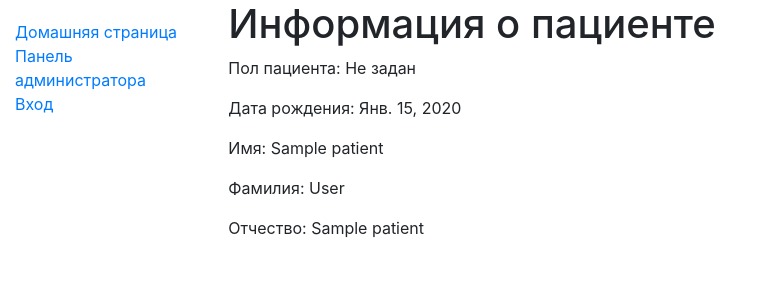
After one commit to abubaca4/minio_test_rep, a Django app: page /ecg/view/patient/1/ in a window 1280 px wide. The commit adds this page. Shown: the top 300 px of the page, without its empty margins (0-762 px from the left). Run offline with Django 3.2, Linux system fonts and the light colour scheme; tables that the repository leaves empty hold one stand-in row (values such as "Sample post"); some libraries are stand-ins or nearby versions.

Commit message:
patient view

```diff
--- a/minio_ecg/ecg_storage/models.py
+++ b/minio_ecg/ecg_storage/models.py
@@ -41,6 +41,15 @@ class patients(models.Model):
 
     class Meta:
         ordering = ["-birthdate"]
+
+    def get_absolute_url(self):
+        return reverse('patient_view', args=[self.id])
+
+    def get_sex(self):
+        for choice in self.sex_list:
+            if choice[0] == self.sex:
+                return choice[1]
+        return ''
 
 
 class cardiac_pathology(models.Model):
--- a/minio_ecg/ecg_storage/templates/add_list.html
+++ b/minio_ecg/ecg_storage/templates/add_list.html
@@ -3,4 +3,5 @@
 {% block content %}
 <h1>{{page_title}}</h1>
 <p><a href="{% url 'add_ecg_file_page' %}">Загрузка файла экг</a></p>
+<p><a href="{% url 'add_patient_page' %}">Добавление пациента</a></p>
 {% endblock %}
--- /dev/null
+++ b/minio_ecg/ecg_storage/templates/patient_view.html
@@ -0,0 +1,10 @@
+{% extends "base_generic.html" %}
+{% block title %}<title>{{page_title}}</title>{% endblock %}
+{% block content %}
+<h1>{{page_title}}</h1>
+<p>{{ form.sex.help_text }}: {{ form.instance.get_sex }}</p>
+<p>{{ form.birthdate.help_text}}: {{ form.birthdate.value }}</p>
+<p>{{ form.name.help_text }}: {{ form.name.value }}</p>
+<p>{{ form.last_name.help_text }}: {{ form.last_name.value }}</p>
+<p>{{ form.middle_name.help_text}}: {{form.middle_name.value }}</p>
+{% endblock %}
--- a/minio_ecg/ecg_storage/urls.py
+++ b/minio_ecg/ecg_storage/urls.py
@@ -8,9 +8,11 @@ urlpatterns = [
     path('', views.index, name='ecg_index'),
     path('add/', views.add, name='list_of_avaliable_models_addition'),
     re_path(r'^add/file/$', views.add_ecg_file, name='add_ecg_file_page'),
+    path('add/patient/', views.add_patient, name='add_patient_page'),
     path('list/', views.common_list, name='list_models_records'),
     path('list/ecg/', views.ecg_list, name='list_ecg_records'),
-    path('view/file/<int:id>/', views.view_file, name="file_view"),
+    path('view/file/<int:id>/', views.view_file, name='file_view'),
     path('view/file/<int:id>/download/',
-         views.file_download_link, name="file_download")
+         views.file_download_link, name='file_download'),
+    path('view/patient/<int:id>/', views.view_patient, name='patient_view'),
 ]
--- a/minio_ecg/ecg_storage/views.py
+++ b/minio_ecg/ecg_storage/views.py
@@ -6,6 +6,7 @@ from django.shortcuts import redirect
 
 from .models import ecg
 from .models import ecg_files
+from .models import patients
 
 from .forms import FileUploadForm
 from .forms import PatientForm
@@ -57,6 +58,16 @@ def view_file(request: HttpRequest, id: int):
     )
 
 
+def view_patient(request: HttpRequest, id: int):
+    patient = get_object_or_404(patients, id=id)
+    form = PatientForm(instance=patient)
+    return render(
+        request,
+        'patient_view.html',
+        context={'form': form, 'page_title': 'Информация о пациенте'},
+    )
+
+
 @login_required
 def add_ecg_file(request: HttpRequest):
     if request.method == 'POST':
@@ -96,8 +107,8 @@ def add_patient(request: HttpRequest):
     if request.method == 'POST':
         form = PatientForm(request.POST)
         if form.is_valid():
-            form.save()
-            return
+            result = form.save()
+            return redirect(result.get_absolute_url())
     else:
         form = PatientForm()
 
```
Also changed, not shown: minio_ecg/ecg_storage/templates/add_patient.html (+12 -0 lines).
